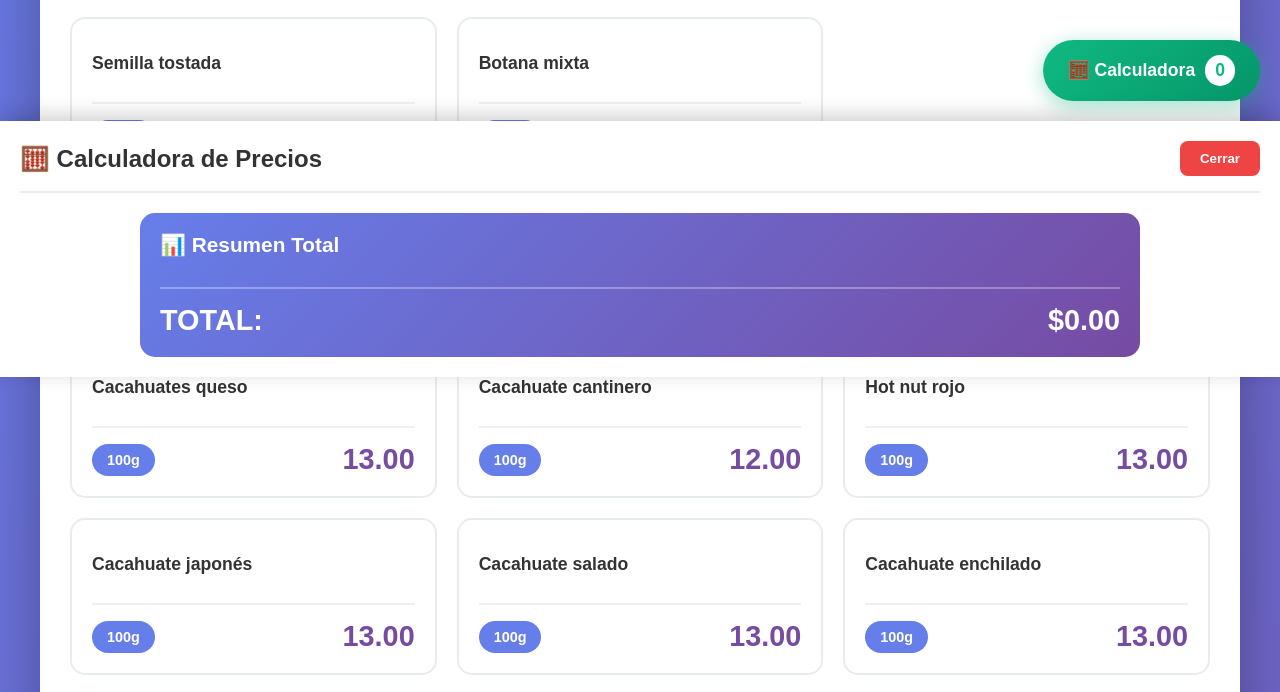
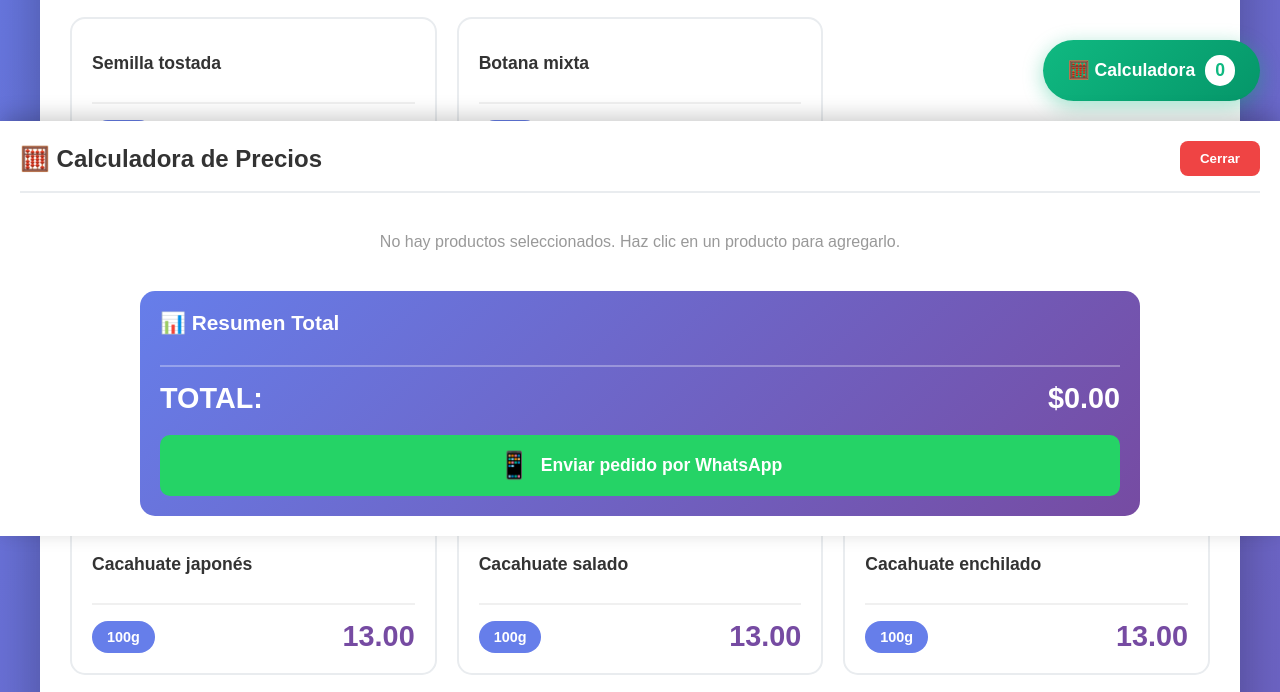
Before and after one commit to Oscar-Wayne/lista-precios, a plain HTML site: page index.html in a window 1280 px wide. Shown: the part 679-1371 px from the top of the page. Drawn offline with Linux system fonts and the light colour scheme.

Commit message:
Add WhatsApp sharing button and functionality for order summary

```diff
--- a/index.html
+++ b/index.html
@@ -315,6 +315,30 @@
             font-weight: bold;
             padding-top: 15px;
             border-top: 2px solid rgba(255, 255, 255, 0.3);
+            margin-bottom: 20px;
+        }
+
+        .whatsapp-btn {
+            background: #25D366;
+            color: white;
+            border: none;
+            padding: 15px 25px;
+            border-radius: 10px;
+            cursor: pointer;
+            font-weight: bold;
+            font-size: 1.1em;
+            width: 100%;
+            display: flex;
+            align-items: center;
+            justify-content: center;
+            gap: 10px;
+            transition: all 0.3s;
+        }
+
+        .whatsapp-btn:hover {
+            background: #20BA5A;
+            transform: translateY(-2px);
+            box-shadow: 0 5px 15px rgba(37, 211, 102, 0.4);
         }
 
         .toggle-calc-btn {
@@ -439,6 +463,10 @@
                     <span>TOTAL:</span>
                     <span id="totalFinal">$0.00</span>
                 </div>
+                <button class="whatsapp-btn" id="whatsappBtn" onclick="compartirWhatsApp()">
+                    <span style="font-size: 1.5em;">📱</span>
+                    Enviar pedido por WhatsApp
+                </button>
             </div>
         </div>
     </div>
@@ -628,6 +656,45 @@
             return selectedProducts.some(p => p.nombre === productName);
         }
 
+        function compartirWhatsApp() {
+            if (selectedProducts.length === 0) {
+                alert('⚠️ Agrega productos a tu pedido primero');
+                return;
+            }
+
+            // Crear mensaje del pedido
+            let mensaje = "🛒 *NUEVO PEDIDO*\n\n";
+            mensaje += "📦 *Productos:*\n";
+            mensaje += "━━━━━━━━━━━━━━━━\n";
+
+            selectedProducts.forEach((p, index) => {
+                mensaje += `${index + 1}. ${p.nombre}\n`;
+                mensaje += `   • Cantidad: ${p.gramos}g\n`;
+                mensaje += `   • Precio: ${p.total.toFixed(2)}\n\n`;
+            });
+
+            const totalGramos = selectedProducts.reduce((sum, p) => sum + p.gramos, 0);
+            const totalPrecio = selectedProducts.reduce((sum, p) => sum + p.total, 0);
+
+            mensaje += "━━━━━━━━━━━━━━━━\n";
+            mensaje += `📊 *Resumen:*\n`;
+            mensaje += `   • Total productos: ${selectedProducts.length}\n`;
+            mensaje += `   • Peso total: ${totalGramos}g\n`;
+            mensaje += `   • *TOTAL A PAGAR: ${totalPrecio.toFixed(2)}*\n\n`;
+            mensaje += "¡Gracias por tu pedido! 😊";
+
+            // Codificar el mensaje para URL
+            const mensajeCodificado = encodeURIComponent(mensaje);
+
+            // Crear el enlace de WhatsApp
+            // Cambia este número por el tuyo (formato internacional sin +)
+            const numeroWhatsApp = "5218711351671"; // CAMBIA ESTE NÚMERO
+            const urlWhatsApp = `https://wa.me/${numeroWhatsApp}?text=${mensajeCodificado}`;
+
+            // Abrir WhatsApp
+            window.open(urlWhatsApp, '_blank');
+        }
+
         function renderProducts() {
             const container = document.getElementById('productsContainer');
             const noResults = document.getElementById('noResults');
@@ -689,6 +756,7 @@
         // Inicializar
         renderCategories();
         renderProducts();
+        updateCalculator();
 
         // Búsqueda
         document.getElementById('searchInput').addEventListener('input', function(e) {
```
